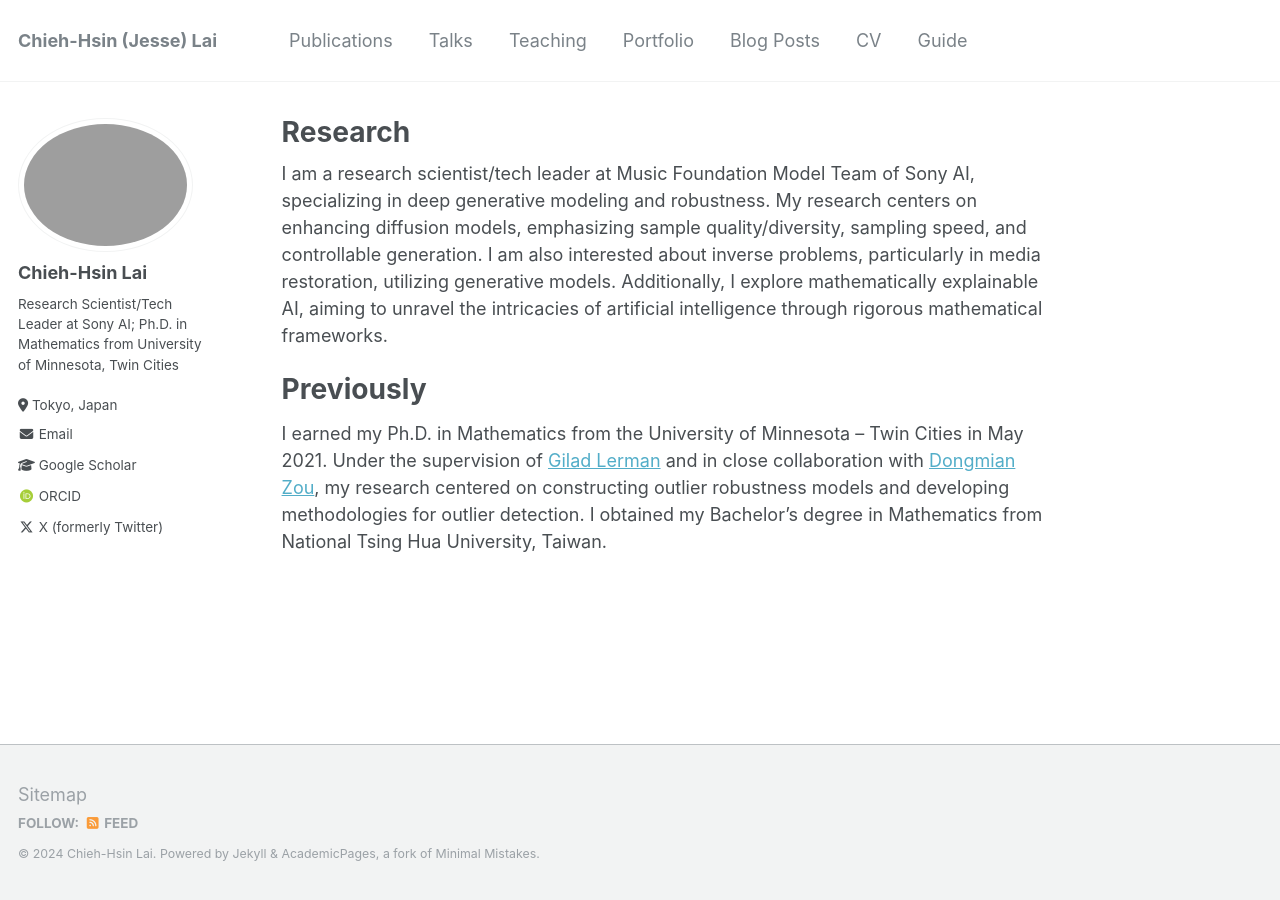
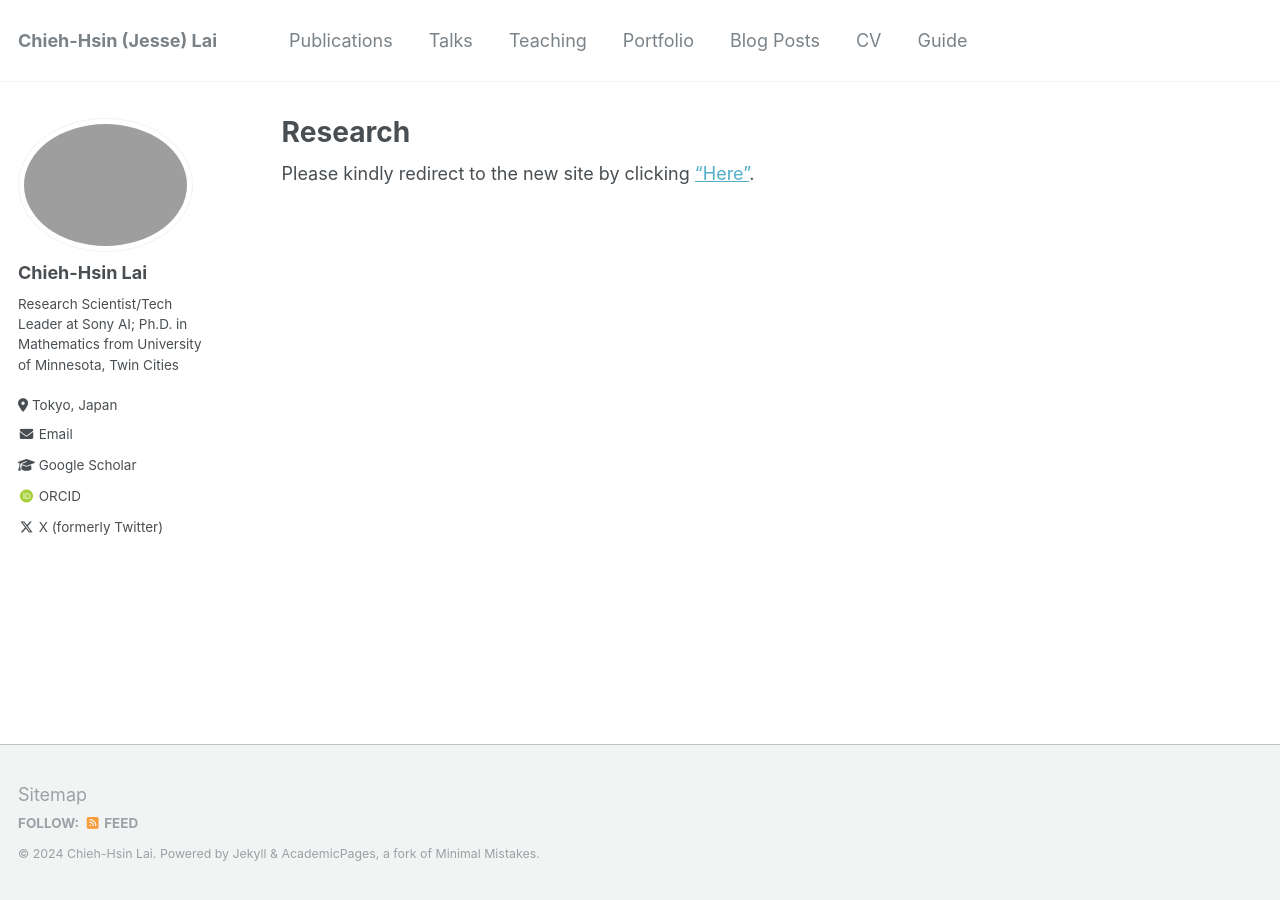
Before and after one commit to ChiehHsinJesseLai/ChiehHsinLai, a Jekyll site: the page built from _pages/about.md, in a window 1280 px wide. Built offline with Jekyll 4.4.1, drawn with Linux system fonts in a browser that asks for light colours; some web fonts are replaced; a file with an impossible date is left out.

Commit message:
Update about.md

```diff
--- a/_pages/about.md
+++ b/_pages/about.md
@@ -8,8 +8,4 @@ redirect_from:
   - /about.html
 ---
 
-I am a research scientist/tech leader at Music Foundation Model Team of Sony AI, specializing in deep generative modeling and robustness. My research centers on enhancing diffusion models, emphasizing sample quality/diversity, sampling speed, and controllable generation. I am also interested about inverse problems, particularly in media restoration, utilizing generative models. Additionally, I explore mathematically explainable AI, aiming to unravel the intricacies of artificial intelligence through rigorous mathematical frameworks.
-
-Previously
-======
-I earned my Ph.D. in Mathematics from the University of Minnesota -- Twin Cities in May 2021. Under the supervision of [Gilad Lerman]([https://link-url-here.org](https://scholar.google.com/citations?user=zCzuViIAAAAJ&hl=en)) and in close collaboration with [Dongmian Zou]([https://link-url-here.org](https://scholars.duke.edu/person/Dongmian.Zou)), my research centered on constructing outlier robustness models and developing methodologies for outlier detection. I obtained my Bachelor’s degree in Mathematics from National Tsing Hua University, Taiwan.
+Please kindly redirect to the new site by clicking ["Here"](https://chiehhsinjesselai.github.io/).
```
